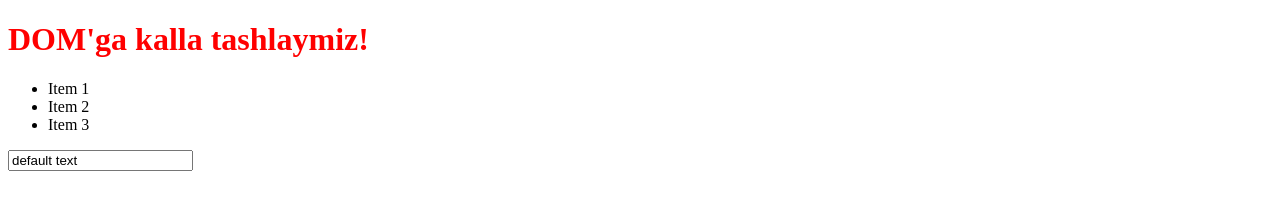
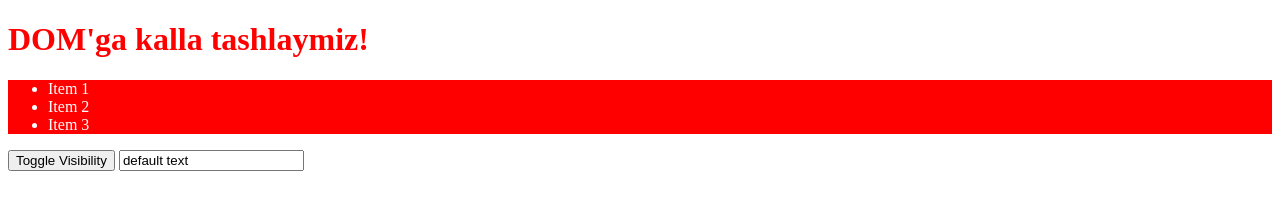
Before and after one commit to jamik-dev/javascript-lessons, a plain HTML site: page 06-section/03-lecture/index.html in a window 1280 px wide. Drawn offline with Linux system fonts and the light colour scheme.

Commit message:
Section 6 Lecture 3

```diff
--- a/06-section/03-lecture/app.js
+++ b/06-section/03-lecture/app.js
@@ -0,0 +1,29 @@
+// dom traversal vs query methods
+// 1 - dom traversal
+const ul = document.body.firstElementChild.nextElementSibling;
+const li = ul.firstElementChild;
+console.log(li);
+
+// 2 - query methods
+const li2 = document.querySelector('li');
+console.log(li2);
+
+// styling elements
+li2.className = "class1 class2 class3";
+li2.id = "id1 id2 id3";
+
+const section = document.querySelector('section');
+const button = document.querySelector('button');
+
+// section.style.backgroundColor = "green"; // in html elements tab you can see style proprety
+// section.className = "";
+
+button.addEventListener('click', () => {
+  // if (section.className === 'red-bg visible') {
+  //   section.className = 'red-bg invisible';
+  // } else {
+  //   section.className = 'red-bg visible';
+  // }
+
+  section.classList.toggle('invisible');
+})
--- a/06-section/03-lecture/index.html
+++ b/06-section/03-lecture/index.html
@@ -6,16 +6,32 @@
     <meta name="viewport" content="width=device-width, initial-scale=1.0" />
     <title>DOM</title>
   </head>
+  <style>
+    .red-bg {
+      background-color: red;
+      color: white;
+    }
+    .visible {
+      display: block;
+    }
+    .invisible {
+      display: none;
+    }
+  </style>
   <body>
     <header>
       <h1 style="color: red" id="main-title">DOM'ga kalla tashlaymiz!</h1>
     </header>
 
-    <ul>
-      <li class="list-item">Item 1</li>
-      <li class="list-item">Item 2</li>
-      <li class="list-item">Item 3</li>
-    </ul>
+    <section class="red-bg visible">
+      <ul>
+        <li class="list-item">Item 1</li>
+        <li class="list-item">Item 2</li>
+        <li class="list-item">Item 3</li>
+      </ul>
+    </section>
+
+    <button>Toggle Visibility</button>
 
     <input type="text" value="default text" />
 
```
